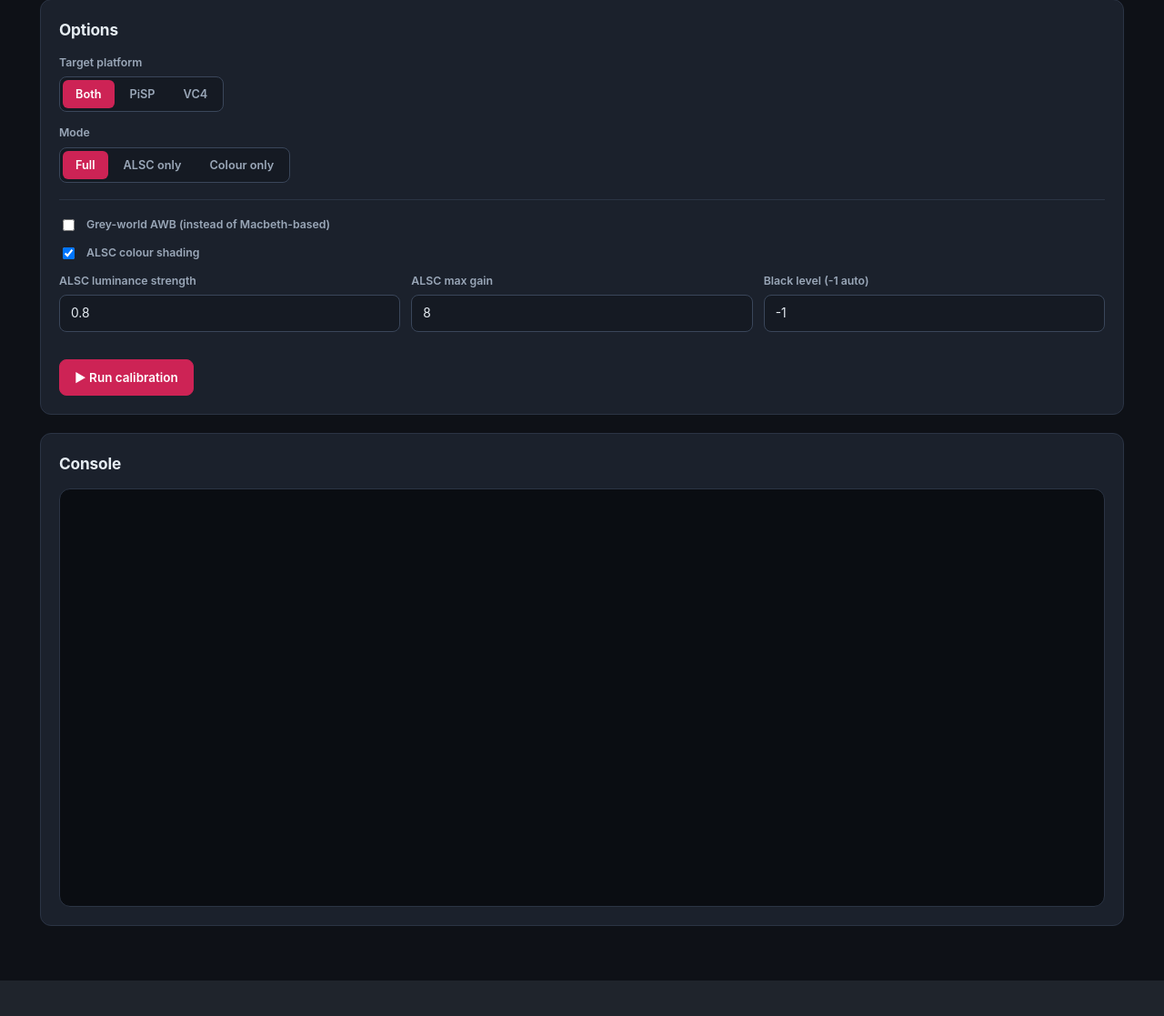
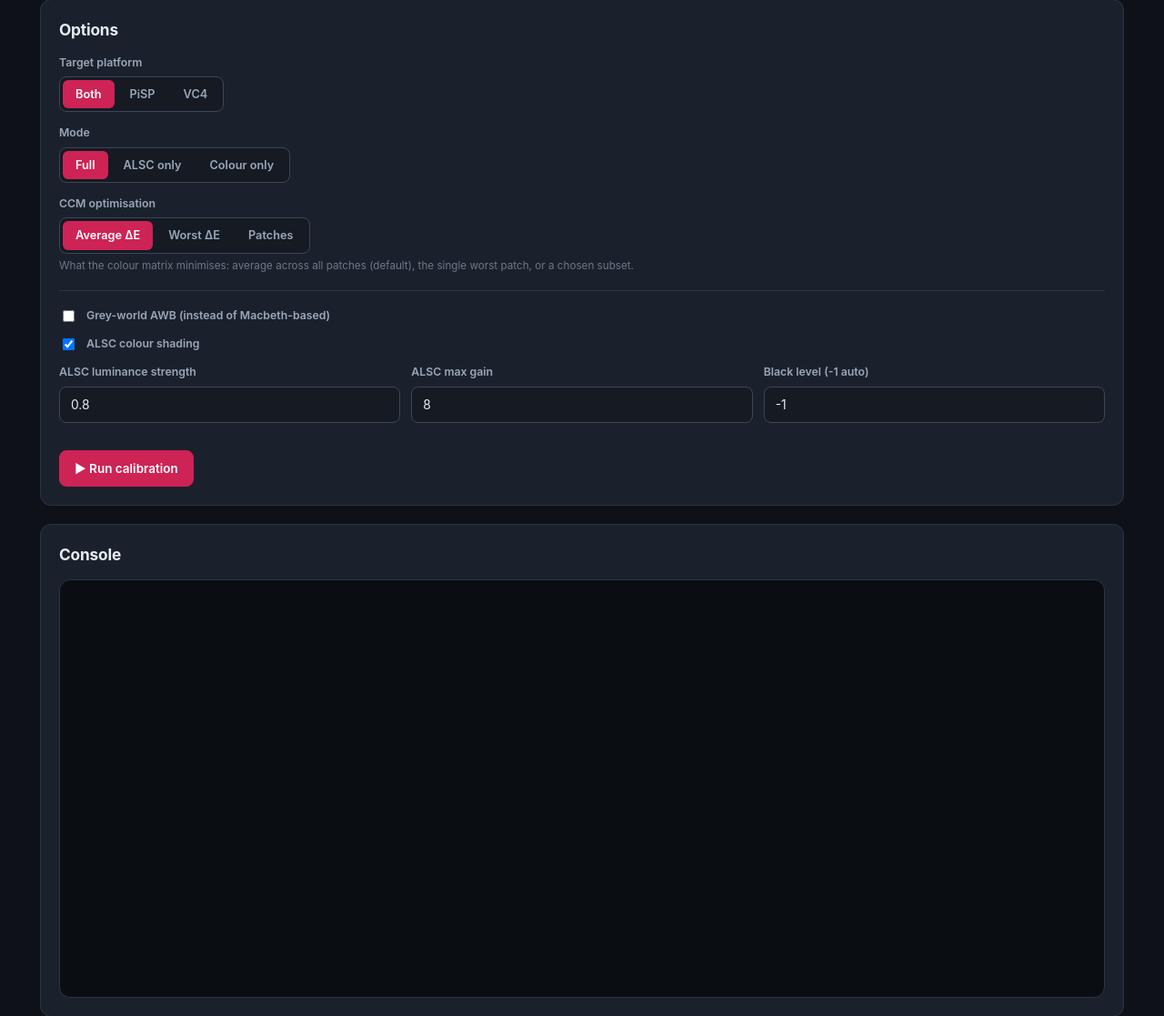
Before and after one commit to raspberrypi/ctt, a Flask app: template apps/ctt-server/ctt_server/templates/run.html in a window 1280 px wide. Shown: the part 195-1312 px from the top of the page at 91% size. Before the commit the page ends 1273 px from the top, so only its background shows below. Run offline with Flask 3, Linux system fonts and the light colour scheme; the template is opened without the code that fills it, so the values that code supplies are empty; some libraries are stand-ins or nearby versions.

Commit message:
ctt-server: expose CCM matrix_selection in Run options
Surface the CCM matrix_selection control and report the CLI defaults.

```diff
--- a/apps/ctt-server/ctt_server/app.py
+++ b/apps/ctt-server/ctt_server/app.py
@@ -320,6 +320,10 @@ def create_app(workspace_root: str | None = None) -> Flask:
             },
             'blacklevel': int(request.args.get('blacklevel', -1)),
             'disable': [d for d in request.args.get('disable', '').split(',') if d],
+            'ccm': {
+                'matrix_selection': request.args.get('matrix_selection', 'average'),
+                'test_patches': [int(p) for p in request.args.get('test_patches', '').split(',') if p.strip()],
+            },
         }
 
         def generate():
--- a/apps/ctt-server/ctt_server/ctt_runner.py
+++ b/apps/ctt-server/ctt_server/ctt_runner.py
@@ -29,11 +29,23 @@ _run_lock = threading.Lock()
 _SENTINEL = object()
 
 
+_CCM_MATRIX_SELECTIONS = ('average', 'maximum', 'patches')
+
+
 def build_config(options: dict) -> dict:
     """Build a CTT config dict from UI options (schema mirrors config_example.json)."""
     alsc = options.get('alsc', {})
     awb = options.get('awb', {})
     macbeth = options.get('macbeth', {})
+    ccm = options.get('ccm', {})
+    matrix_selection = ccm.get('matrix_selection', 'average')
+    if matrix_selection not in _CCM_MATRIX_SELECTIONS:
+        matrix_selection = 'average'
+    ccm_config: dict = {'matrix_selection': matrix_selection}
+    # test_patches only matters for the 'patches' selection; pass it through when given.
+    test_patches = ccm.get('test_patches')
+    if test_patches:
+        ccm_config['test_patches'] = [int(p) for p in test_patches]
     return {
         'disable': list(options.get('disable', [])),
         'plot': [],  # interactive matplotlib plots are not used in the web flow
@@ -48,6 +60,7 @@ def build_config(options: dict) -> dict:
             'small': int(bool(macbeth.get('small', 0))),
             'show': 0,  # never pop interactive windows from the server
         },
+        'ccm': ccm_config,
     }
 
 
--- a/apps/ctt-server/ctt_server/static/app.js
+++ b/apps/ctt-server/ctt_server/static/app.js
@@ -418,6 +418,8 @@ function runApp(cfg) {
     luminanceStrength: 0.8,
     maxGain: 8.0,
     blacklevel: -1,
+    matrixSelection: 'average',
+    testPatches: '1,2,5,8,9,12,14',
     running: false,
     done: false,
     exitCode: null,
@@ -435,6 +437,8 @@ function runApp(cfg) {
         luminance_strength: this.luminanceStrength,
         max_gain: this.maxGain,
         blacklevel: this.blacklevel,
+        matrix_selection: this.matrixSelection,
+        test_patches: this.matrixSelection === 'patches' ? this.testPatches : '',
       });
       this.source = new EventSource(`/projects/${this.project}/run/stream?${params}`);
       this.source.onmessage = (e) => {
--- a/apps/ctt-server/ctt_server/templates/run.html
+++ b/apps/ctt-server/ctt_server/templates/run.html
@@ -25,6 +25,20 @@
         <button type="button" :class="{active: mode==='alsc-only'}" @click="mode='alsc-only'">ALSC only</button>
         <button type="button" :class="{active: mode==='colour-only'}" @click="mode='colour-only'">Colour only</button>
       </div>
+    </div>
+
+    <div class="field">
+      <label>CCM optimisation</label>
+      <div class="seg">
+        <button type="button" :class="{active: matrixSelection==='average'}" @click="matrixSelection='average'">Average ΔE</button>
+        <button type="button" :class="{active: matrixSelection==='maximum'}" @click="matrixSelection='maximum'">Worst ΔE</button>
+        <button type="button" :class="{active: matrixSelection==='patches'}" @click="matrixSelection='patches'">Patches</button>
+      </div>
+      <div class="hint">What the colour matrix minimises: average across all patches (default), the single worst patch, or a chosen subset.</div>
+    </div>
+    <div class="field" x-show="matrixSelection==='patches'" x-cloak>
+      <label>Test patches (1–24, comma-separated)</label>
+      <input type="text" x-model="testPatches" placeholder="1,2,5,8,9,12,14">
     </div>
 
     <div class="divider"></div>
```
Also changed, not shown: tests/test_ctt_server_runner.py (+9 -0 lines).
